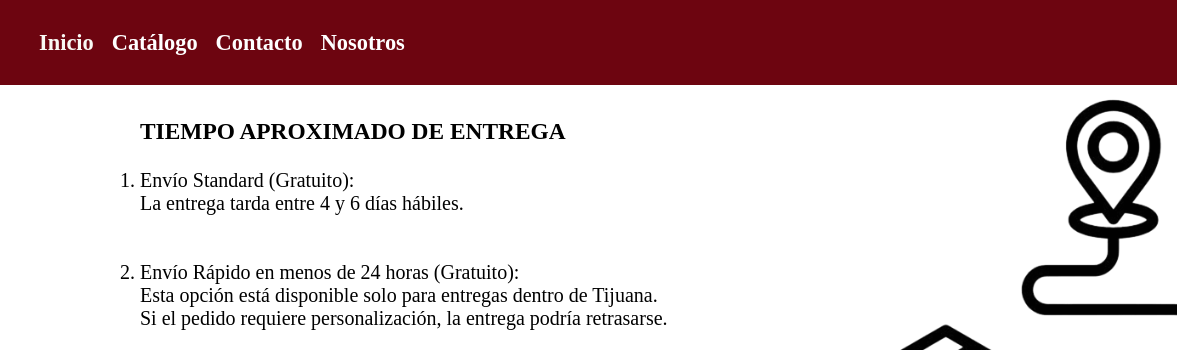
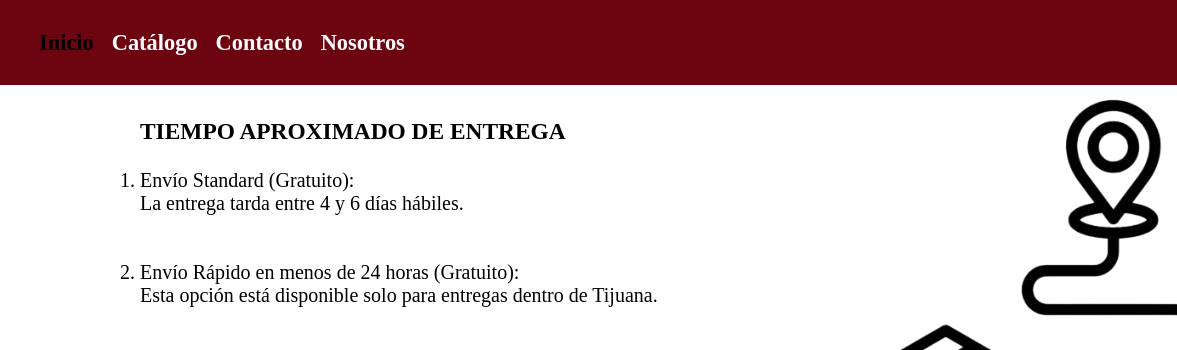
Before and after one commit to ks-code-web/Last-Twilight, a plain HTML site: page envios.html in a window 1280 px wide. In both pictures the pointer is over the link "Inicio". Shown: the top 350 px of the page, 0-1177 px from the left. Drawn offline with Linux system fonts and the light colour scheme.

Commit message:
Add files via upload

```diff
--- a/envios.html
+++ b/envios.html
@@ -49,7 +49,7 @@ nav {
 }
 
 .nav-item:hover {
-  color: #f9f8f3;
+  color: black;
 }
 /*texto*/
 .contenedor2 {
@@ -96,8 +96,8 @@ ol{
  <ol>
  	<h3>TIEMPO APROXIMADO DE ENTREGA</h3>
   <li>Envío Standard (Gratuito):<br>La entrega tarda entre 4 y 6 días hábiles.</li><br><br>
-  <li>Envío Rápido en menos de 24 horas (Gratuito):<br>Esta opción está disponible solo para entregas dentro de Tijuana.<br>Si el pedido requiere personalización, la entrega podría retrasarse.</li><br><br>
-  <li>¿Necesitas ayuda?:<br>Si necesitas ayuda, también puedes ponerte en contacto con el centro de Atención al Cliente de Last Twilight<br>para cualquier duda o ayuda adicional.</li></div>
+  <li>Envío Rápido en menos de 24 horas (Gratuito):<br>Esta opción está disponible solo para entregas dentro de Tijuana.</li><br><br>
+  <li>¿Necesitas ayuda?:<br>Si necesitas ayuda, también puedes ponerte en contacto con el centro de<br>Atención al Cliente de Last Twilight para cualquier duda o ayuda adicional.</li></div>
   <div class="image-contenedor2">
   <img src="80.png">
   </div>
```
Also changed, not shown: envoltorio.html (+1 -1 lines).
